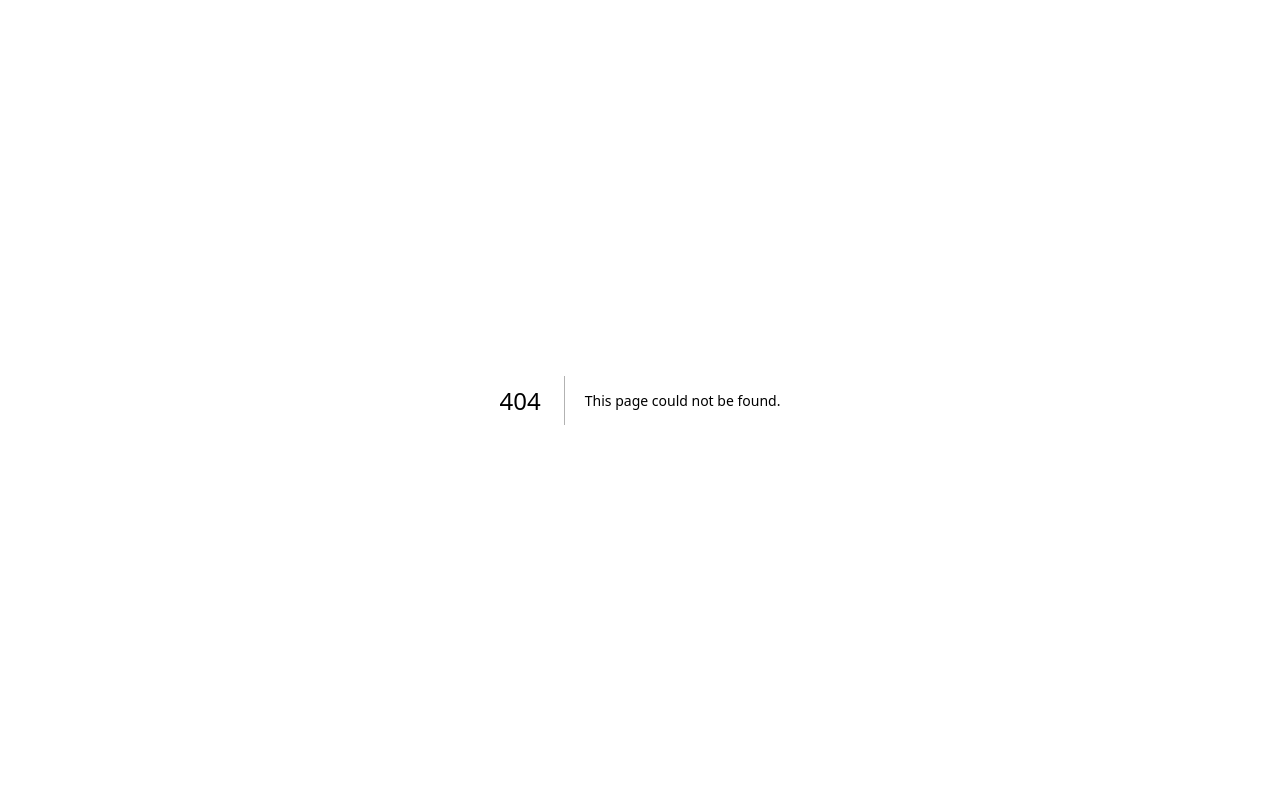
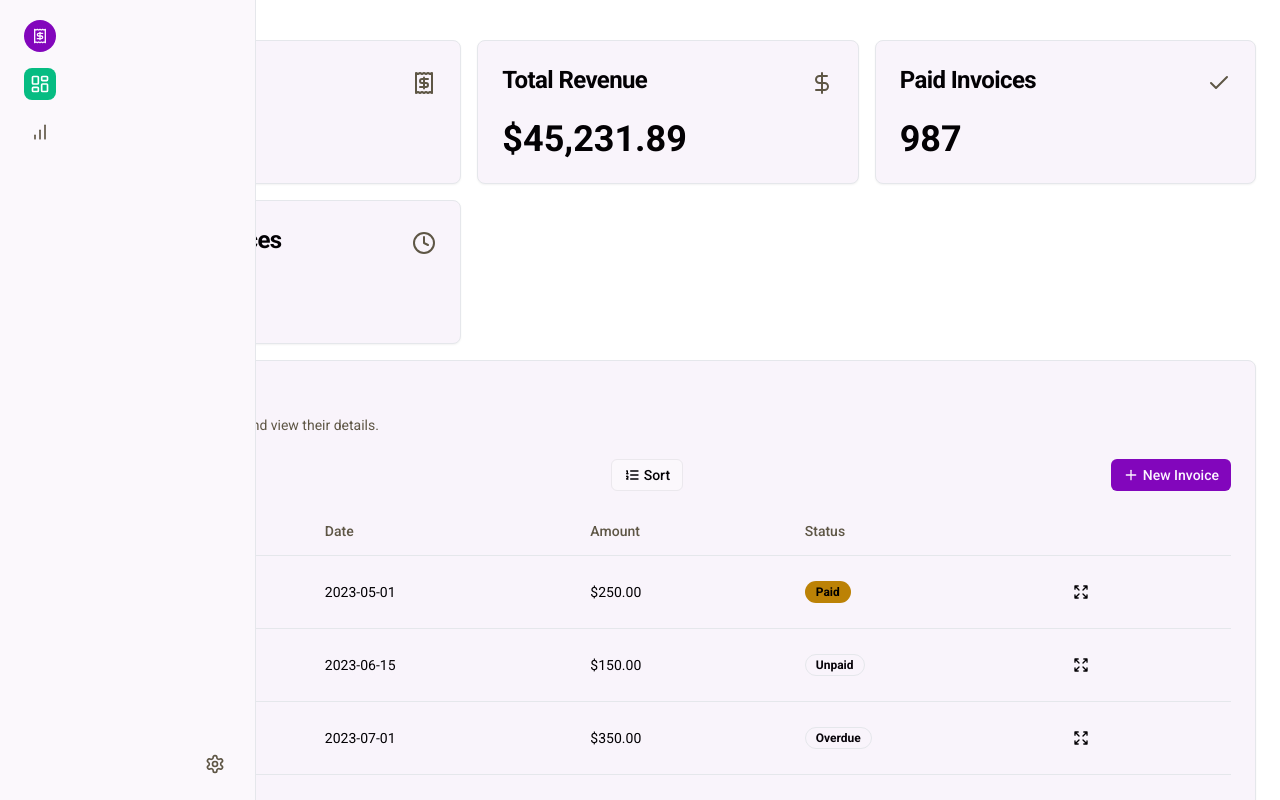
Before and after one commit to Sow-Technology/invoice-generator, a Next.js app: page /dashboard in a window 1280 px wide. Before the commit this address had no page. Shown: the top 800 px of the page. Built offline with nearby package versions, Linux system fonts and the light colour scheme.

Commit message:
minor updates

```diff
--- /dev/null
+++ b/src/app/dashboard/page.jsx
@@ -0,0 +1,8 @@
+import Dashboard from "@/components/pages/Dashboard";
+import React from "react";
+
+const page = () => {
+  return <Dashboard />;
+};
+
+export default page;
```
